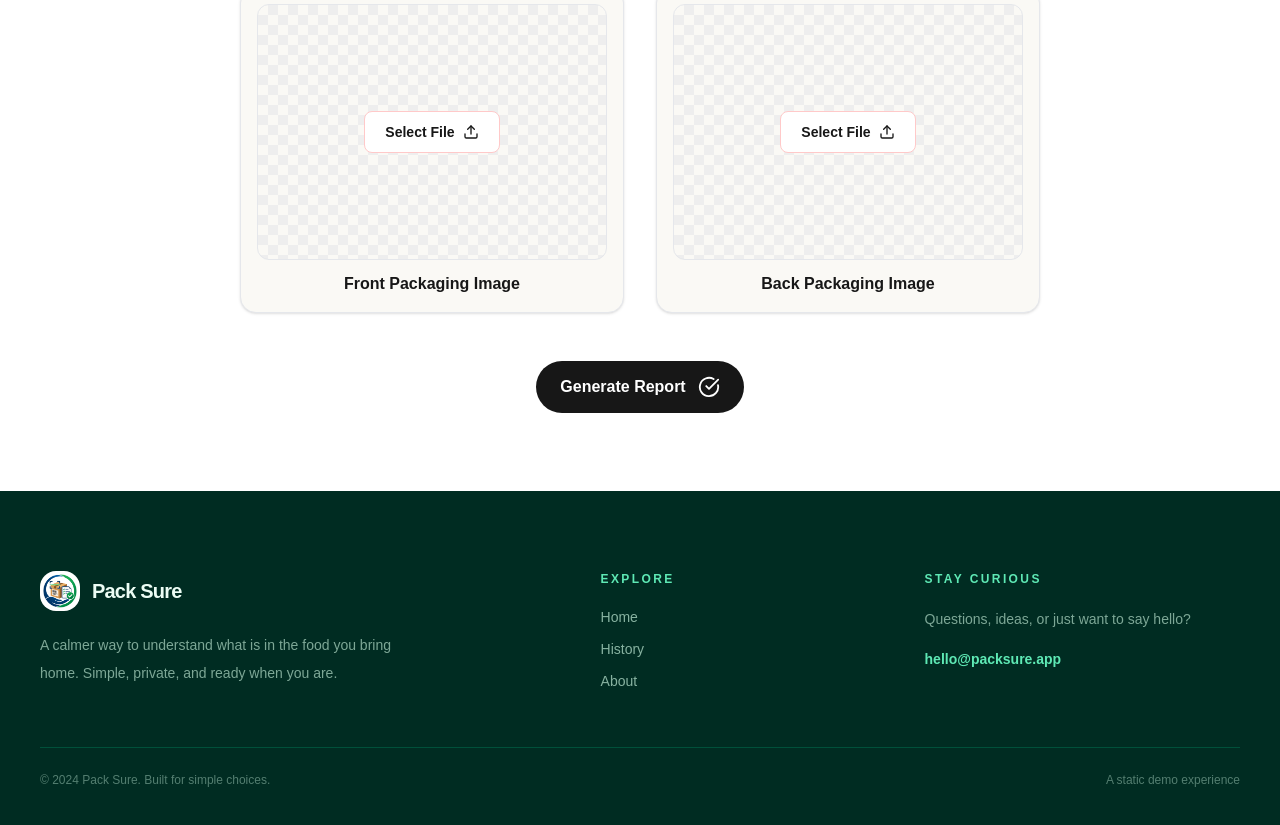
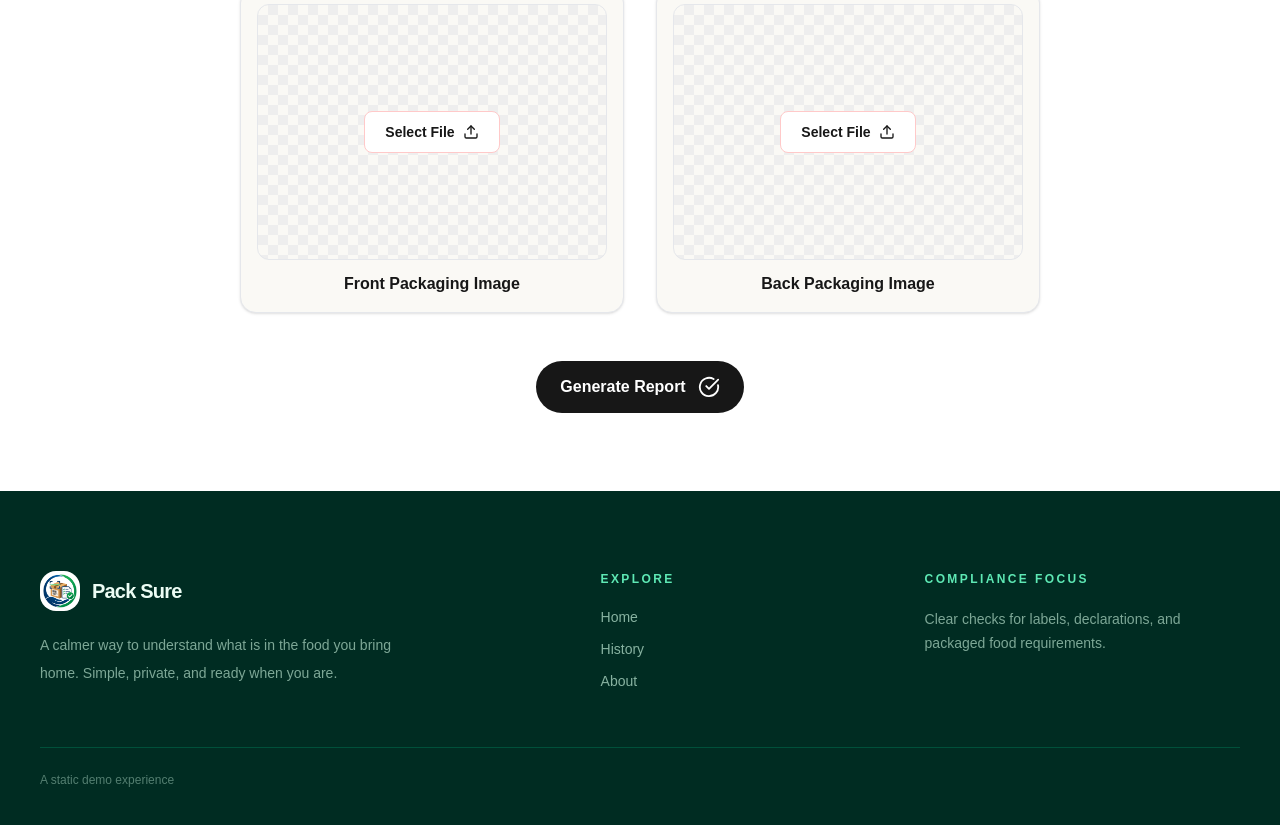
Before and after one commit to aviralumrao/foodie_check, a Next.js app in the folder apps/web/: page / in a window 1280 px wide. Shown: the part 309-1134 px from the top of the page. Built offline with nearby package versions, Linux system fonts and the light colour scheme; what @react-pdf/renderer would draw is missing.

Commit message:
fixed footer

```diff
--- a/apps/web/app/page.tsx
+++ b/apps/web/app/page.tsx
@@ -5,7 +5,6 @@ import Footer from "@/components/layout/Footer";
 import Navbar from "@/components/layout/navbar";
 import UploadSection from "@/components/scan/UploadSection";
 import ReportSection from "@/components/scan/ReportSection";
-import PillButton from "@/components/ui/Button";
 import { runOcrScan, EvaluateResponse } from "@/lib/api";
 import { pdf } from "@react-pdf/renderer";
 import { ReportPDF } from "@/components/scan/ReportPDF";
@@ -97,9 +96,9 @@ export default function Home() {
               onFrontSelect={() => {}}
               onBackSelect={() => {}}
               onGenerate={handleCheckAnother}
+              actionLabel="Check Another"
               loading={false}
             />
-            <PillButton text="Check Another" onClick={handleCheckAnother} />
 
             <ReportSection
               reportData={reportData}
--- a/apps/web/components/layout/Footer.tsx
+++ b/apps/web/components/layout/Footer.tsx
@@ -52,29 +52,19 @@ return (
 
     <div>
       <h2 className="mb-5 text-xs font-bold uppercase tracking-[0.2em] text-emerald-300"
-        data-testid="footer-contact-heading">
-        Stay curious
+        data-testid="footer-focus-heading">
+        Compliance focus
       </h2>
 
-      <p className="mb-4 text-sm leading-6 text-emerald-100/60" data-testid="footer-contact-copy">
-        Questions, ideas, or just want to say hello?
+      <p className="text-sm leading-6 text-emerald-100/60" data-testid="footer-focus-copy">
+        Clear checks for labels, declarations, and packaged food requirements.
       </p>
-
-      <a href="mailto:hello@packsure.app"
-        className="text-sm font-bold text-emerald-300 transition-colors duration-200 hover:text-white"
-        data-testid="footer-email-link">
-        hello@packsure.app
-      </a>
     </div>
   </div>
 
   <div
     className="mx-auto mt-14 flex max-w-7xl flex-col gap-3 border-t border-emerald-800/70 pt-6 text-xs text-emerald-100/40 sm:flex-row sm:items-center sm:justify-between"
     data-testid="footer-bottom-bar">
-    <span data-testid="footer-copyright">
-      © 2024 Pack Sure. Built for simple choices.
-    </span>
-
     <span data-testid="footer-static-note">
       A static demo experience
     </span>
--- a/apps/web/components/scan/UploadSection.tsx
+++ b/apps/web/components/scan/UploadSection.tsx
@@ -7,6 +7,7 @@ interface UploadSectionProps {
   onFrontSelect: (file: File) => void;
   onBackSelect: (file: File) => void;
   onGenerate: () => void;
+  actionLabel?: string;
   loading?: boolean;
 }
 
@@ -16,6 +17,7 @@ export default function UploadSection({
   onFrontSelect,
   onBackSelect,
   onGenerate,
+  actionLabel = "Generate Report",
   loading = false,
 }: UploadSectionProps) {
   return (
@@ -40,7 +42,7 @@ export default function UploadSection({
       </div>
 
       <PillButton
-        text={loading ? "Scanning..." : "Generate Report"}
+        text={loading ? "Scanning..." : actionLabel}
         onClick={onGenerate}
       />
     </>
```
